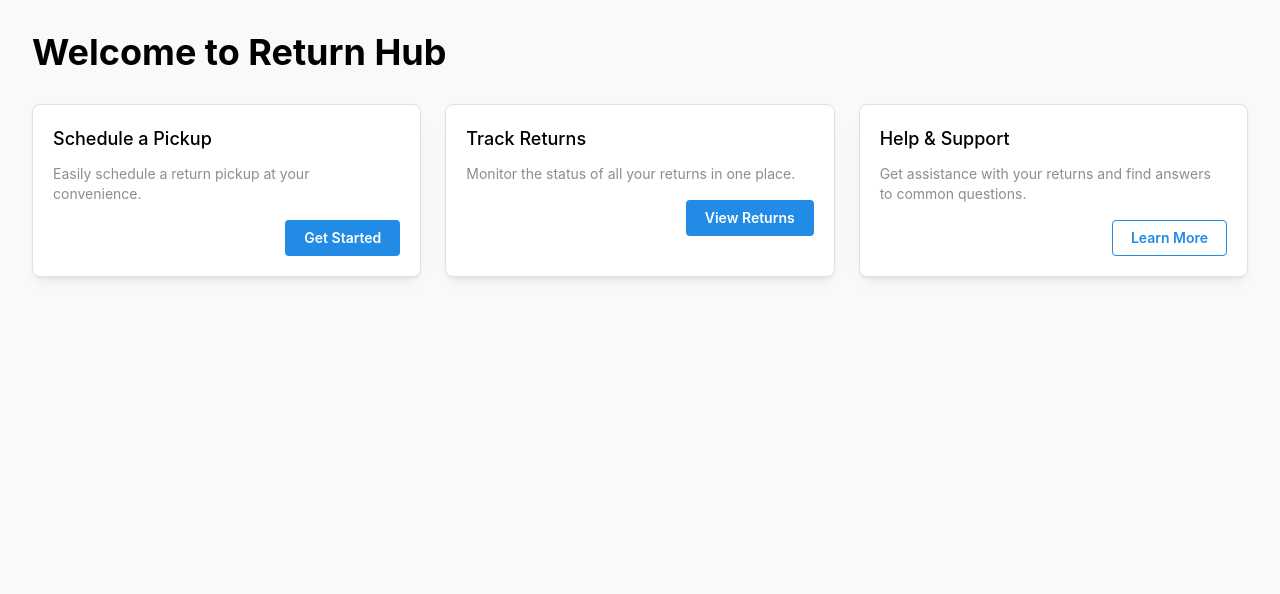
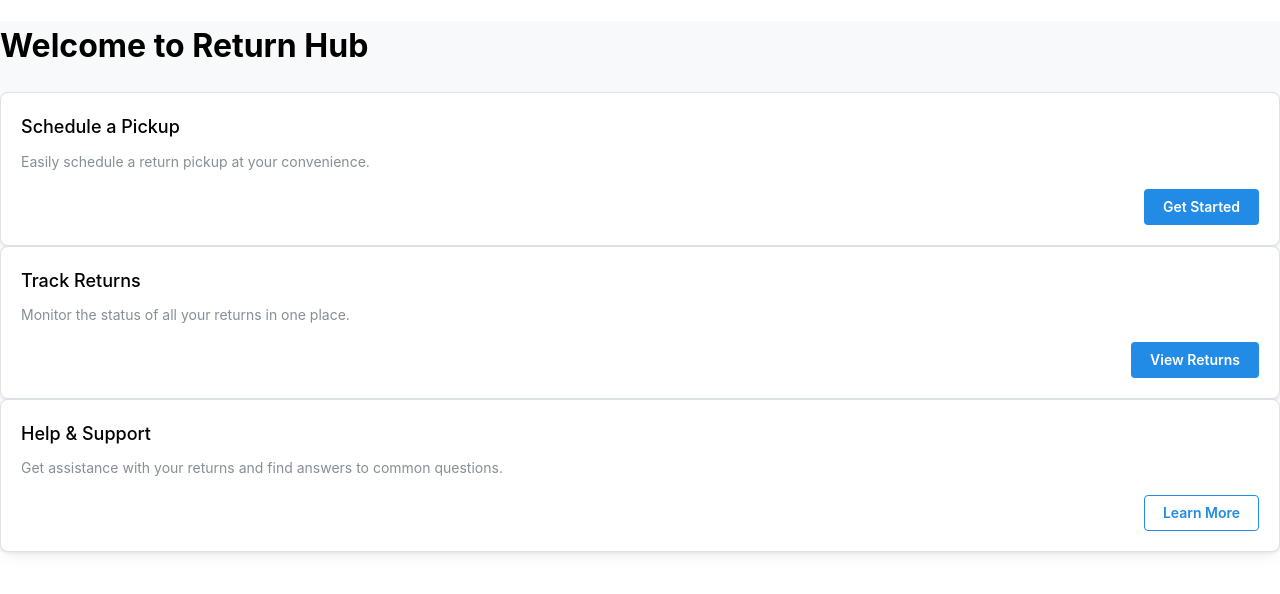
Before and after one commit to Return-Hub-Service/return-hub-service, a Next.js app: page / in a window 1280 px wide. Shown: the top 594 px of the page. Built offline with nearby package versions, Linux system fonts and the light colour scheme.

Commit message:
Clean up layout

```diff
--- a/src/app/layout.tsx
+++ b/src/app/layout.tsx
@@ -1,8 +1,13 @@
+import "@mantine/core/styles.css";
+
+import {
+  ColorSchemeScript,
+  MantineProvider,
+  mantineHtmlProps,
+} from "@mantine/core";
+
 import type { Metadata } from "next";
 import { Geist, Geist_Mono } from "next/font/google";
-import "./globals.css";
-import "@mantine/core/styles.css";
-import { ColorSchemeScript, MantineProvider } from "@mantine/core";
 
 const geistSans = Geist({
   variable: "--font-geist-sans",
@@ -25,7 +30,7 @@ export default function RootLayout({
   children: React.ReactNode;
 }>) {
   return (
-    <html lang="en">
+    <html lang="en" {...mantineHtmlProps}>
       <head>
         <ColorSchemeScript />
       </head>
```
